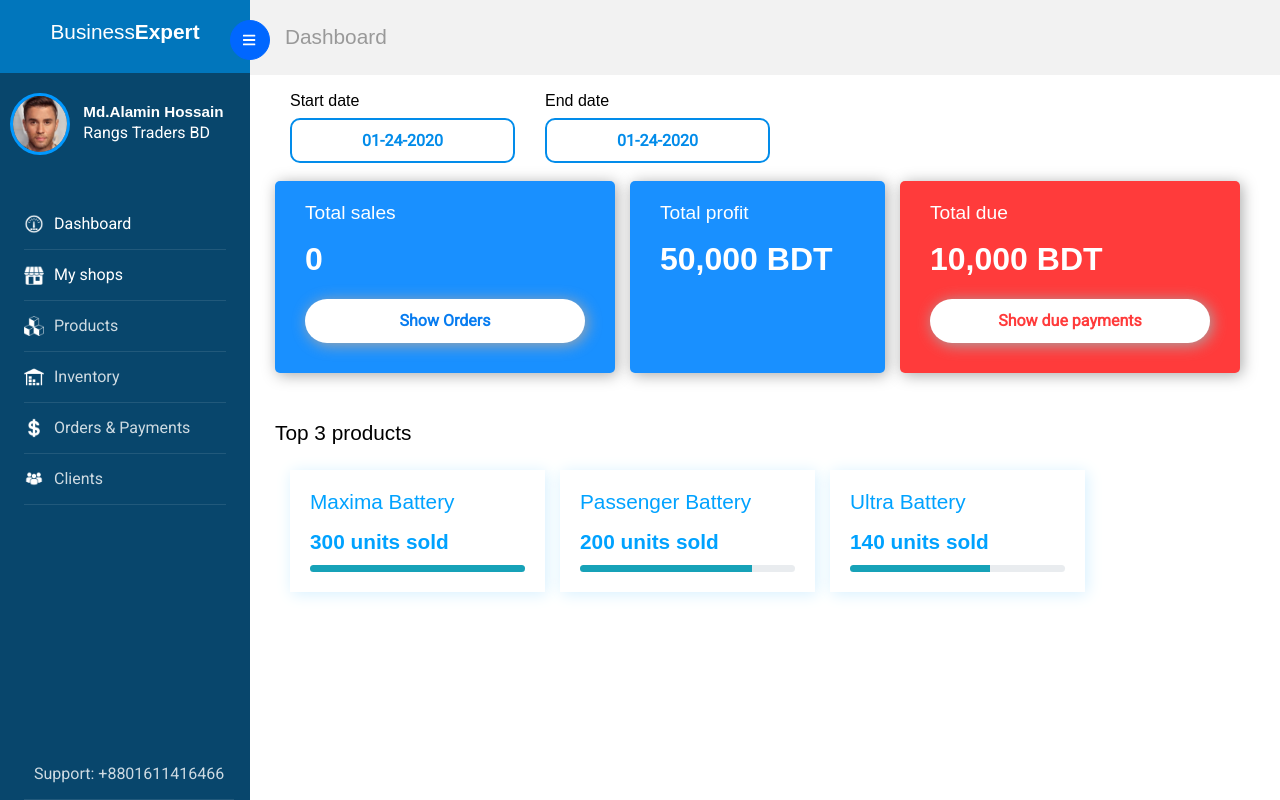
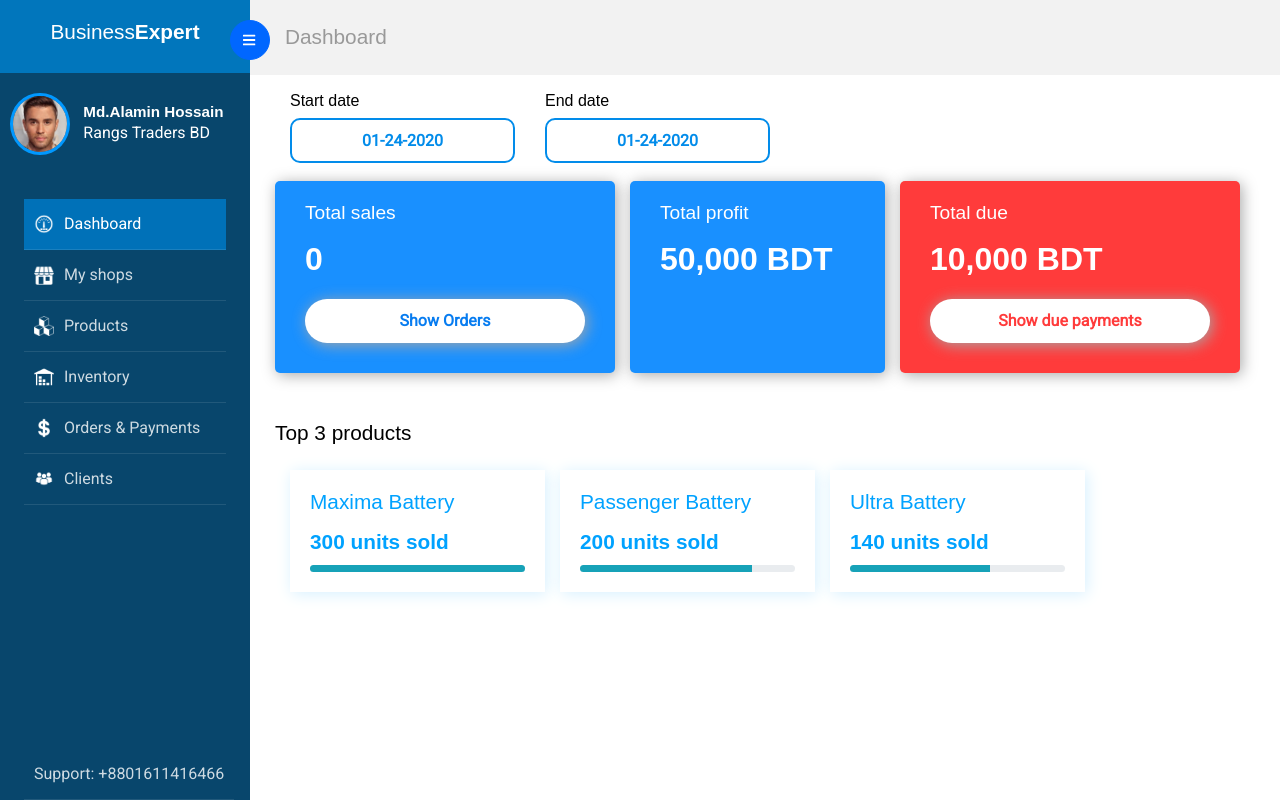
Before and after one commit to arn3342/BizXp-FrontEnd, a React (Create React App) app: page /home in a window 1280 px wide. Built offline with nearby package versions, Linux system fonts and the light colour scheme; no server answers; what @react-pdf/renderer would draw is missing.

Commit message:
css fixed for active class

```diff
--- a/src/App.js
+++ b/src/App.js
@@ -28,18 +28,26 @@ var IsCollapsed = false;
 class App extends Component {
   constructor(props) {
     super(props)
-    this.state = { showInventory: false, showOrders: false, showPayments: false, showDashboard: true, showClients: false, showProducts: false, showShops: false }
+    this.state = {
+      showInventory: false,
+      showOrders: false,
+      showPayments: false,
+      showDashboard: true,
+      showClients: false,
+      showProducts: false,
+      showShops: false
+    }
   }
 
-  componentDidMount(){
+  componentDidMount() {
     document.body.style.background = 'none'
   }
   render() {
     return (
       <div className="App">
         <div className="wrapper d-flex align-items-stretch">
-        <div id="sidebar" className="col-md-2.5" style={{padding: 'opx', width: '300px'}}>
-          <nav id="sidebar" className="full-height" style={{position: 'fixed'}}>
+          <div id="sidebar" className="col-md-2.5" style={{ padding: 'opx', width: '300px' }}>
+            <nav id="sidebar" className="full-height" style={{ position: 'fixed' }}>
               <div className="custom-menu">
                 <button type="button" id="sidebarCollapse" onClick={() => this.ExpandCollapseMenu()} className="btn btn-primary">
                   {/* <i className="fa fa-bars"></i> */}
@@ -64,27 +72,27 @@ class App extends Component {
                 </div>
                 <div className="p-4 full-height">
                   <ul className="list-unstyled components mb-5 full-height">
-                  <li className="active">
+                    <li style={{paddingLeft: '10px'}} className={this.state.showDashboard?'active':''}>
                       <img src={dashboardIcon}></img>
                       <a onClick={() => this.ShowDashboard()}>Dashboard</a>
                     </li>
-                  <li className="active">
+                    <li style={{paddingLeft: '10px'}} className={this.state.showShops?'active':''}>
                       <img src={shopicon}></img>
                       <a onClick={() => this.ShowShops()}>My shops</a>
                     </li>
-                  <li>
+                    <li style={{paddingLeft: '10px'}} className={this.state.showProducts?'active':''}>
                       <img src={inventoryIcon}></img>
                       <a onClick={() => this.ShowProducts()}>Products</a>
                     </li>
-                  <li>
+                    <li style={{paddingLeft: '10px'}} className={this.state.showInventory?'active':''}>
                       <img src={warehouseicon}></img>
                       <a onClick={() => this.ShowInventory()}>Inventory</a>
                     </li>
-                  <li>
+                    <li style={{paddingLeft: '10px'}} className={this.state.showOrders?'active':''}>
                       <img src={orderIcon}></img>
                       <a onClick={() => this.ShowOrders()}>Orders & Payments</a>
                     </li>
-                  <li>
+                    <li style={{paddingLeft: '10px'}} className={this.state.showClients?'active':''}>
                       <img src={clientIcon}></img>
                       <a onClick={() => this.ShowClients()}>Clients</a>
                     </li>
@@ -103,8 +111,8 @@ class App extends Component {
 
           <div id="content" className="componentContainer p-md-3">
             {this.state.showInventory && <Inventory />}
-          {this.state.showShops && <Shops/>}
-          {this.state.showProducts && <Products/>}
+            {this.state.showShops && <Shops />}
+            {this.state.showProducts && <Products />}
             {this.state.showOrders && <Orders showPDF={this.showPDF} />}
             {this.state.showDashboard && <Dashboard />}
             {this.state.showClients && <Clients />}
```
Also changed, not shown: src/App.css. Lines whose indentation alone changed are shown as unchanged.
